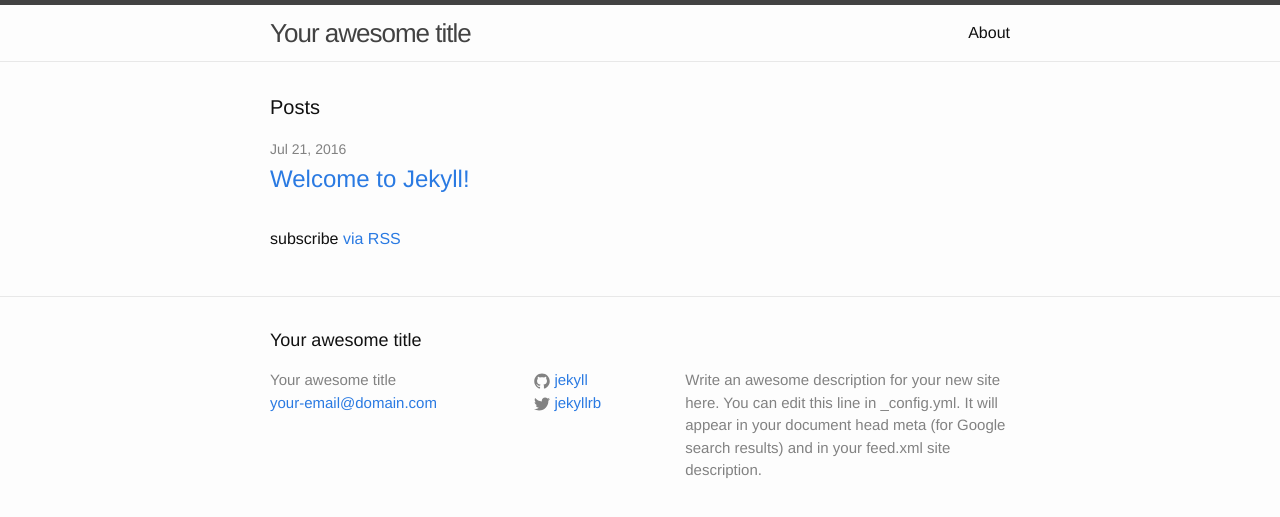
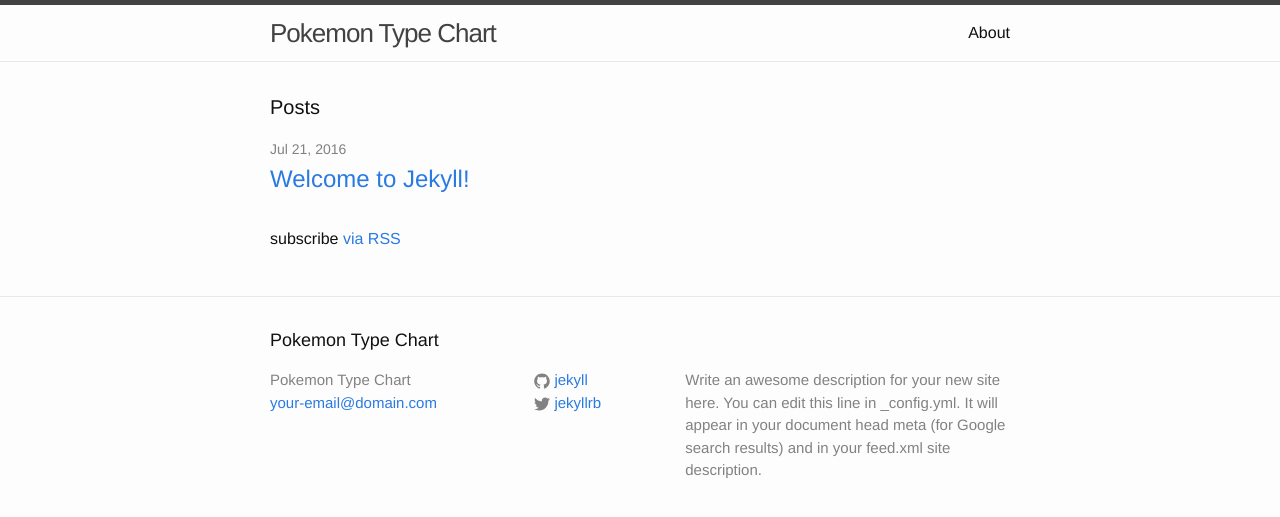
Before and after one commit to KarlBishop/pokemon-type-chart, a Jekyll site: the page built from index.html, in a window 1280 px wide. Shown: the top 517 px of the page. Built offline with Jekyll 4.4.1, drawn with Linux system fonts in a browser that asks for light colours; part of the change alters nothing that is shown.

Commit message:
Pokemon type settings

```diff
--- a/_config.yml
+++ b/_config.yml
@@ -6,7 +6,7 @@
 # 'jekyll serve'. If you change this file, please restart the server process.
 
 # Site settings
-title: Your awesome title
+title: Pokemon Type Chart
 email: your-email@domain.com
 description: > # this means to ignore newlines until "baseurl:"
   Write an awesome description for your new site here. You can edit this
@@ -17,5 +17,130 @@ url: "http://yourdomain.com" # the base hostname & protocol for your site
 twitter_username: jekyllrb
 github_username:  jekyll
 
+pokemon:
+  -
+    name: "Bug"
+    double_damage_from: [ "Fire", "Flying", "Rock" ]
+    half_damage_from: [ "Fight", "Grass", "Ground" ]
+    double_damage_to: [ "Dark", "Grass", "Psychic" ]
+    half_damage_to: [ "Fairy", "Fight", "Fire", "Flying", "Ghost", "Poison", "Steel" ]
+  -
+    name: "Dark"
+    double_damage_from: [ "Bug", "Fairy", "Fight" ]
+    half_damage_from: [ "Dark", "Ghost" ]
+    no_damage_from: [ "Psychic" ]
+    double_damage_to: [ "Ghost", "Psychic" ]
+    half_damage_to: [ "Dark", "Fairy", "Fight" ]
+  -
+    name: "Dragon"
+    double_damage_from: [ "Dragon", "Ice", "Fairy" ]
+    half_damage_from: [ "Elec", "Fire", "Grass", "Water" ]
+    double_damage_to: [ "Dragon" ]
+    half_damage_to: [ "Steel" ]
+    no_damage_to: [ "Fairy" ]
+  -
+    name: "Elec"
+    double_damage_from: [ "Ground" ]
+    half_damage_from: [ "Elec", "Flying", "Steel" ]
+    double_damage_to: [ "Flying", "Water" ]
+    half_damage_to: [ "Dragon", "Elec", "Grass" ]
+    no_damage_to: [ "Ground" ]
+  -
+    name: "Fairy"
+    double_damage_from: [ "Poison", "Steel" ]
+    half_damage_from: [ "Bug", "Dark", "Fight" ]
+    no_damage_from: [ "Dragon" ]
+    double_damage_to: [ "Dark", "Dragon", "Fight" ]
+    half_damage_to: [ "Fire", "Poison", "Steel" ]
+  -
+    name: "Fight"
+    double_damage_from: [ "Fairy", "Flying", "Psychic" ]
+    half_damage_from: [ "Bug", "Dark", "Rock" ]
+    double_damage_to: [ "Dark", "Ice", "Normal", "Rock", "Steel" ]
+    half_damage_to: [ "Bug", "Fairy", "Flying", "Poison", "Psychic" ]
+    no_damage_to: [ "Ghost" ]
+  -
+    name: "Fire"
+    double_damage_from: [ "Ground", "Rock", "Water" ]
+    half_damage_from: [ "Bug", "Fairy", "Fire", "Grass", "Ice", "Steel" ]
+    double_damage_to: [ "Bug", "Grass", "Ice", "Steel" ]
+    half_damage_to: [ "Dragon", "Fire", "Rock", "Water" ]
+  -
+    name: "Flying"
+    double_damage_from: [ "Elec", "Ice", "Rock" ]
+    half_damage_from: [ "Bug", "Fight", "Grass" ]
+    no_damage_from: [ "Ground" ]
+    double_damage_to: [ "Bug", "Fight", "Grass" ]
+    half_damage_to: [ "Elec", "Rock", "Steel" ]
+  -
+    name: "Ghost"
+    double_damage_from: [ "Ghost", "Dark" ]
+    half_damage_from: [ "Bug", "Poison" ]
+    no_damage_from: [ "Normal", "Fight" ]
+    double_damage_to: [ "Ghost", "Psychic" ]
+    half_damage_to: [ "Dark" ]
+    no_damage_to: [ "Normal" ]
+  -
+    name: "Grass"
+    double_damage_from: [ "Bug", "Fire", "Flying", "Ice", "Poison" ]
+    half_damage_from: [ "Elec", "Grass", "Ground", "Water" ]
+    double_damage_to: [ "Ground", "Rock", "Water" ]
+    half_damage_to: [ "Bug", "Dragon", "Fire", "Flying", "Grass", "Poison", "Steel" ]
+  -
+    name: "Ground"
+    double_damage_from: [ "Grass", "Ice", "Water" ]
+    half_damage_from: [ "Poison", "Rock" ]
+    no_damage_from: [ "Elec" ]
+    double_damage_to: [ "Elec", "Fire", "Poison", "Rock", "Steel" ]
+    half_damage_to: [ "Bug", "Grass" ]
+    no_damage_to: [ "Flying" ]
+  -
+    name: "Ice"
+    double_damage_from: [ "Fight", "Fire", "Rock", "Steel" ]
+    half_damage_from: [ "Ice" ]
+    double_damage_to: [ "Dragon", "Flying", "Grass", "Ground" ]
+    half_damage_to: [ "Fire", "Ice", "Steel", "Water" ]
+  -
+    name: "Normal"
+    double_damage_from: [ "Fight" ]
+    no_damage_from: [ "Ghost" ]
+    half_damage_to: [ "Rock", "Steel" ]
+    no_damage_to: [ "Ghost" ]
+  -
+    name: "Poison"
+    double_damage_from: [ "Ground", "Psychic" ]
+    half_damage_from: [ "Bug", "Fairy", "Fight", "Grass", "Poison" ]
+    double_damage_to: [ "Grass", "Fairy" ]
+    half_damage_to: [ "Ghost", "Ground", "Poison", "Rock" ]
+    no_damage_to: [ "Steel" ]
+  -
+    name: "Psychic"
+    double_damage_from: [ "Bug", "Dark", "Ghost" ]
+    half_damage_from: [ "Fight", "Psychic" ]
+    double_damage_to: [ "Fight", "Poison" ]
+    half_damage_to: [ "Psychic", "Steel" ]
+    no_damage_to: [ "Dark" ]
+  -
+    name: "Rock"
+    double_damage_from: [ "Fight", "Grass", "Ground", "Steel", "Water" ]
+    half_damage_from: [ "Fire", "Flying", "Normal", "Poison" ]
+    double_damage_to: [ "Bug", "Fire", "Flying", "Ice" ]
+    half_damage_to: [ "Fight", "Ground", "Steel" ]
+  -
+    name: "Steel"
+    double_damage_from: [ "Fight", "Fire", "Ground" ]
+    half_damage_from: [ "Bug", "Dragon", "Fairy", "Flying", "Grass", "Ice", "Normal", "Psychic", "Rock", "Steel" ]
+    no_damage_from: [ "Poison" ]
+    double_damage_to: [ "Fairy", "Ice", "Rock" ]
+    half_damage_to: [ "Elec", "Fire", "Steel", "Water" ]
+  -
+    name: "Water"
+    double_damage_from: [ "Elec", "Grass" ]
+    half_damage_from: [ "Fire", "Ice", "Steel", "Water" ]
+    double_damage_to: [ "Fire", "Ground", "Rock" ]
+    half_damage_to: [ "Dragon", "Grass", "Water" ]
+
 # Build settings
 markdown: kramdown
+
+# Collections
```
